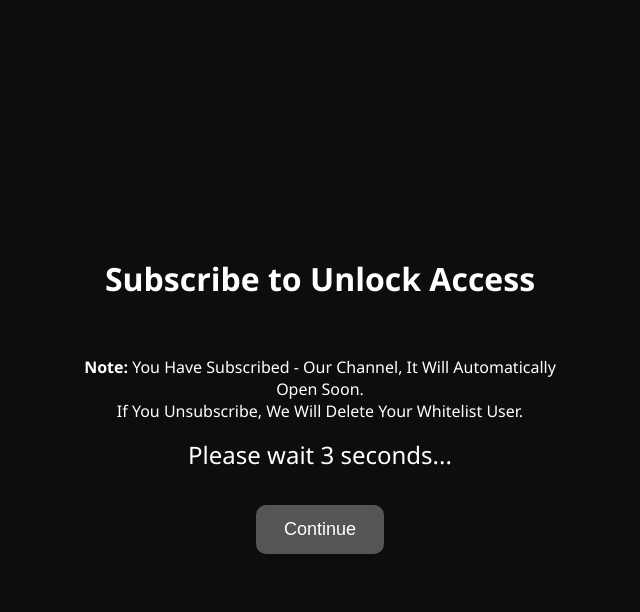
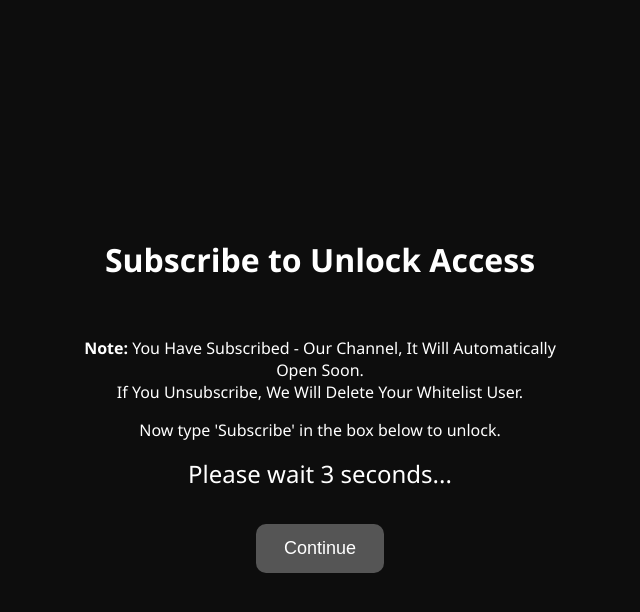
Before and after one commit to TheMugenKingVIP/KeyR, a plain HTML site: page index.html in a window 1280 px wide. Both pictures are taken after a click on the button "Subscribe". Shown: the whole page, without its empty margins (320-960 px from the left). Drawn offline with Linux system fonts and the light colour scheme.

Commit message:
Update index.html

```diff
--- a/index.html
+++ b/index.html
@@ -3,7 +3,7 @@
 <head>
   <meta charset="UTF-8"/>
   <meta name="viewport" content="width=device-width, initial-scale=1.0"/>
-  <title>Premium Unlock</title>
+  <title>Welcome</title>
   <style>
     body {
       background-color: #0d0d0d;
@@ -66,6 +66,7 @@
   <div id="note">
     <p><strong>Note:</strong> You Have Subscribed - Our Channel, It Will Automatically Open Soon.<br>
     If You Unsubscribe, We Will Delete Your Whitelist User.</p>
+    Now type 'Subscribe' in the box below to unlock.</p>
     <p id="timer">Please wait 5 seconds...</p>
     <button id="continueBtn" disabled>Continue</button>
   </div>
```
